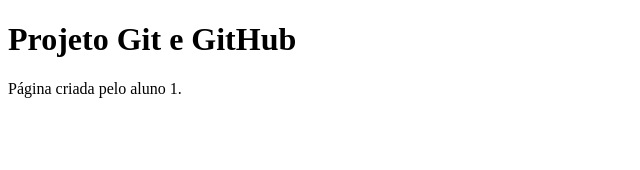
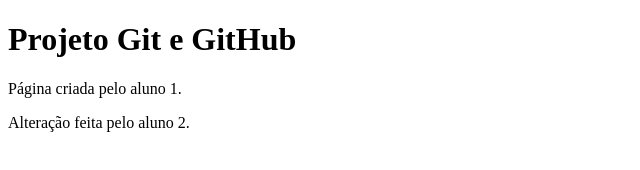
Before and after one commit to ricardosousa325/pagina-web-git, a plain HTML site: page index.html in a window 1280 px wide. Shown: the whole page, without its empty margins (0-640 px from the left). Drawn offline with Linux system fonts and the light colour scheme.

Commit message:
Adicionar texto do aluno 2

```diff
--- a/index.html
+++ b/index.html
@@ -7,5 +7,6 @@
 <body>
 <h1>Projeto Git e GitHub</h1>
 <p>Página criada pelo aluno 1.</p>
+<p>Alteração feita pelo aluno 2.</p>
 </body>
 </html>
```
